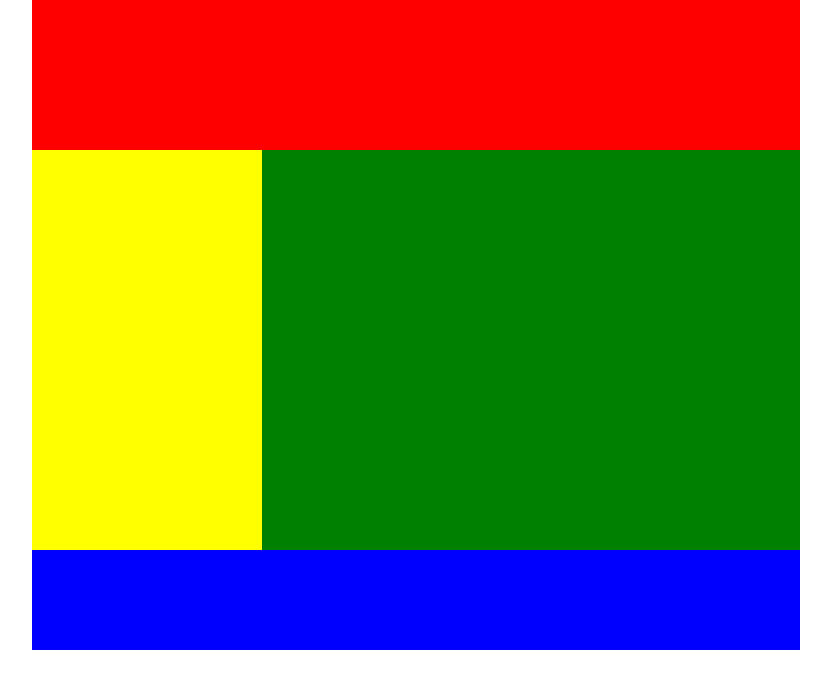
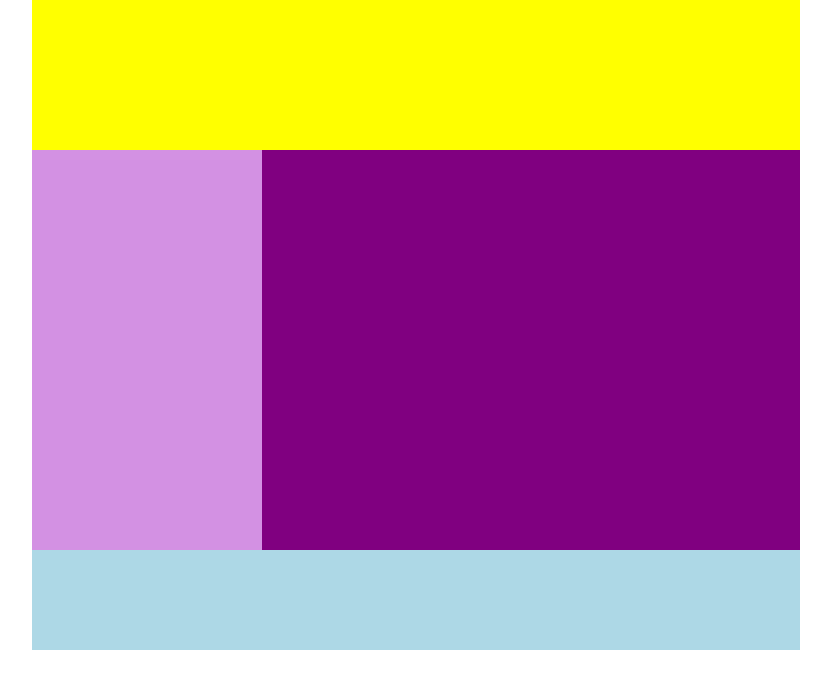
Before and after one commit to pimoGit/sandbox-pen-update, a plain HTML site: page simple-float/index.html in a window 1280 px wide. Shown: the whole page, without its empty margins (224-1055 px from the left). Drawn offline with Linux system fonts and the light colour scheme.

Commit message:
unify colors

```diff
--- a/simple-float/style.css
+++ b/simple-float/style.css
@@ -60,7 +60,7 @@ footer {
 /* regole di DEBUG */
 
 header {
-    background: red;
+    background: yellow;
 }
 
 .container-main {
@@ -69,15 +69,15 @@ header {
 }
 
 .sidebar {
-    background: yellow;
+    background: rgb(211, 145, 227);
     height: 400px;
 }
 
 .content {
-    background: green;
+    background: purple;
     height: 400px;
 }
 
 footer {
-    background: blue;
+    background: lightblue;
 }
```
